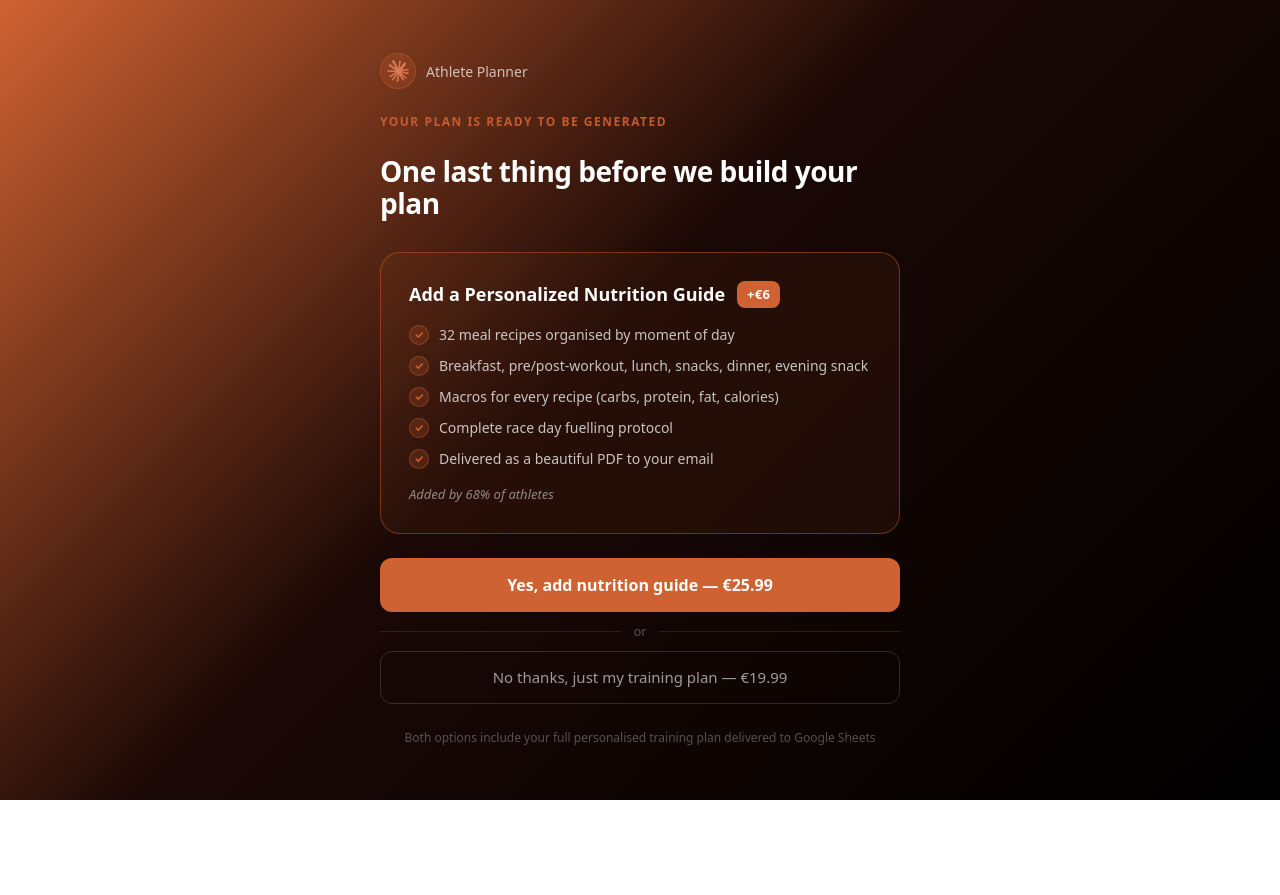
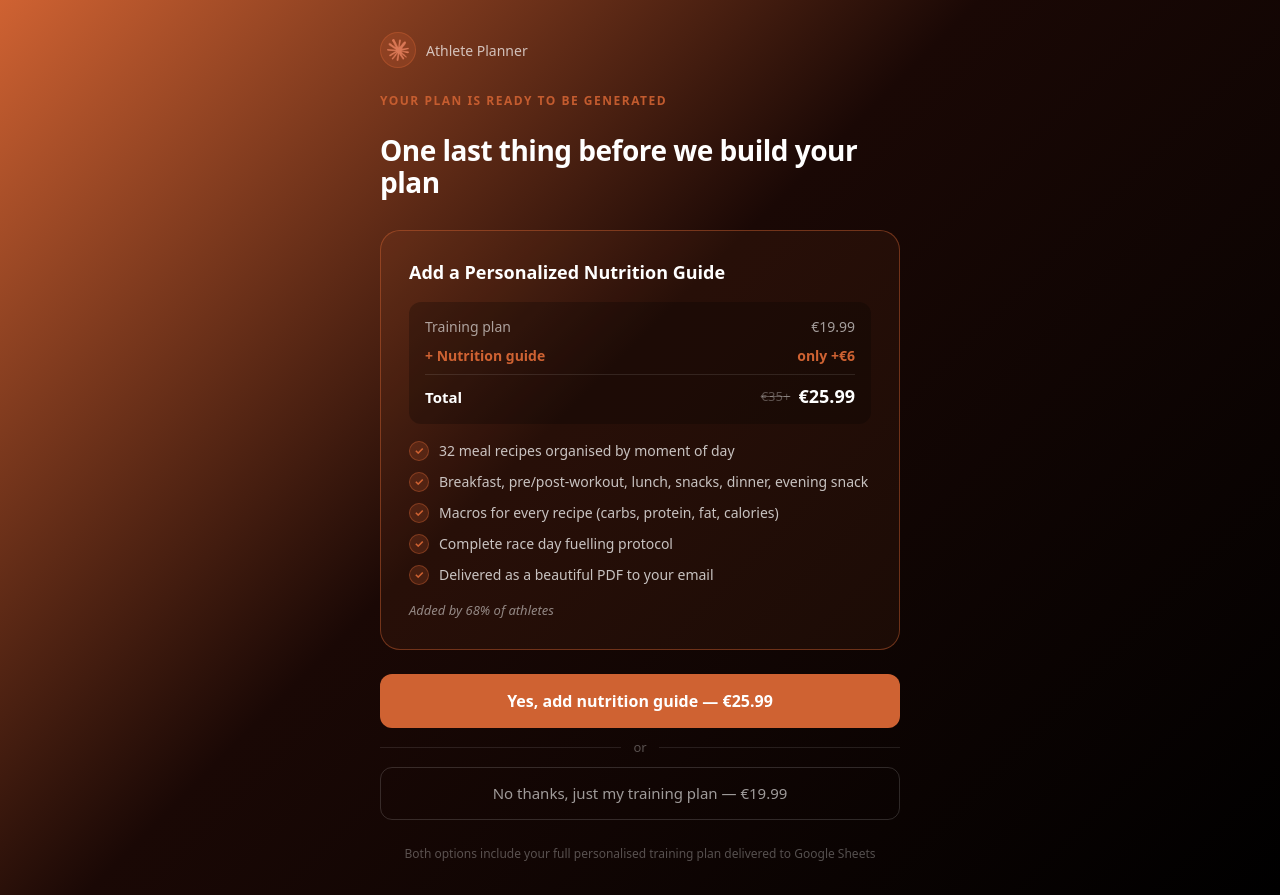
Before and after one commit to LucasKenji00/athlete-planner, a Next.js app: page /upsell/1 in a window 1280 px wide. Before the commit the page ends 800 px from the top, so only its background shows below. Built offline with nearby package versions, Linux system fonts and the light colour scheme.

Commit message:
upsell price breakdown + quiz AI processing animation

```diff
--- a/app/quiz/page.tsx
+++ b/app/quiz/page.tsx
@@ -92,9 +92,25 @@ export default function QuizPage() {
   const set = <K extends keyof FormData>(key: K, val: FormData[K]) =>
     setForm(p => ({ ...p, [key]: val }))
 
+  const [processing, setProcessing] = useState(false)
+  const [processingMsg, setProcessingMsg] = useState('')
+
+  const PROCESSING_MSGS = [
+    'AI is saving your answer...',
+    'Analysing your profile...',
+    'Personalising your plan...',
+    'Processing your data...',
+  ]
+
   const goTo = (n: number) => {
-    setVisible(false)
-    setTimeout(() => { setStep(n); setVisible(true) }, 180)
+    setProcessingMsg(PROCESSING_MSGS[Math.floor(Math.random() * PROCESSING_MSGS.length)])
+    setProcessing(true)
+    const delay = 1000 + Math.random() * 1500
+    setTimeout(() => {
+      setProcessing(false)
+      setVisible(false)
+      setTimeout(() => { setStep(n); setVisible(true) }, 180)
+    }, delay)
   }
 
   const toggleSport = (sport: Sport) => {
@@ -379,16 +395,16 @@ export default function QuizPage() {
           )}
           <button
             onClick={step < 5 ? () => goTo(step + 1) : handleSubmit}
-            disabled={!canNext() || loading}
+            disabled={!canNext() || loading || processing}
             style={{
               flex: 1, padding: '13px 20px', border: 'none', borderRadius: 10,
               color: '#fff', fontSize: 15, fontWeight: 600,
-              background: canNext() && !loading ? '#CF6232' : 'rgba(207,98,50,0.3)',
-              cursor: canNext() && !loading ? 'pointer' : 'not-allowed',
+              background: canNext() && !loading && !processing ? '#CF6232' : 'rgba(207,98,50,0.3)',
+              cursor: canNext() && !loading && !processing ? 'pointer' : 'not-allowed',
               transition: 'background 0.2s',
             }}
           >
-            {loading ? 'Saving...' : step < 5 ? 'Continue →' : 'Build My Plan →'}
+            {processing ? processingMsg : loading ? 'Saving...' : step < 5 ? 'Continue →' : 'Build My Plan →'}
           </button>
         </div>
 
--- a/app/upsell/[sessionId]/page.tsx
+++ b/app/upsell/[sessionId]/page.tsx
@@ -89,13 +89,28 @@ export default function UpsellPage() {
             <h2 style={{ fontSize: 18, fontWeight: 700, color: '#fff', margin: 0 }}>
               Add a Personalized Nutrition Guide
             </h2>
-            <span style={{
-              fontSize: 13, fontWeight: 800, color: '#fff',
-              background: '#CF6232', borderRadius: 8, padding: '4px 10px',
-              letterSpacing: '0.3px',
-            }}>
-              +€6
-            </span>
+          </div>
+
+          {/* Price breakdown */}
+          <div style={{
+            background: 'rgba(0,0,0,0.25)', borderRadius: 12, padding: '14px 16px',
+            display: 'flex', flexDirection: 'column', gap: 8,
+          }}>
+            <div style={{ display: 'flex', justifyContent: 'space-between', alignItems: 'center' }}>
+              <span style={{ fontSize: 14, color: 'rgba(255,255,255,0.6)' }}>Training plan</span>
+              <span style={{ fontSize: 14, color: 'rgba(255,255,255,0.6)' }}>€19.99</span>
+            </div>
+            <div style={{ display: 'flex', justifyContent: 'space-between', alignItems: 'center' }}>
+              <span style={{ fontSize: 14, color: '#CF6232', fontWeight: 600 }}>+ Nutrition guide</span>
+              <span style={{ fontSize: 14, color: '#CF6232', fontWeight: 700 }}>only +€6</span>
+            </div>
+            <div style={{ borderTop: '1px solid rgba(255,255,255,0.1)', paddingTop: 8, display: 'flex', justifyContent: 'space-between', alignItems: 'center' }}>
+              <span style={{ fontSize: 15, color: '#fff', fontWeight: 700 }}>Total</span>
+              <div style={{ display: 'flex', alignItems: 'center', gap: 8 }}>
+                <span style={{ fontSize: 13, color: 'rgba(255,255,255,0.3)', textDecoration: 'line-through' }}>€35+</span>
+                <span style={{ fontSize: 18, color: '#fff', fontWeight: 800 }}>€25.99</span>
+              </div>
+            </div>
           </div>
 
           {/* Bullets */}
```
Also changed, not shown: 1 other file (tests, documents, lock files or other folders).
